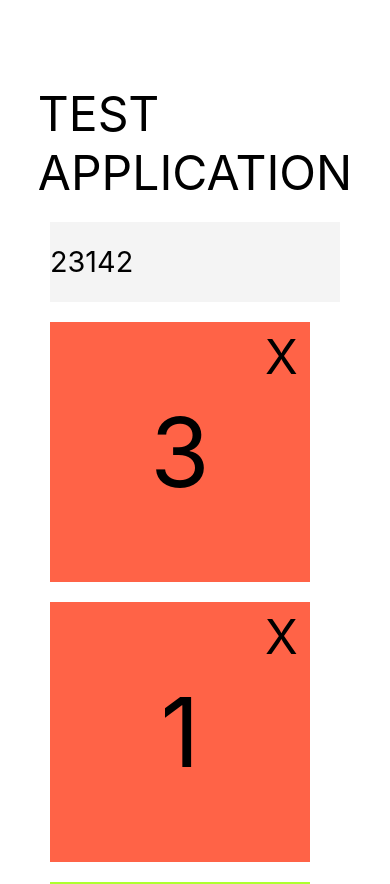
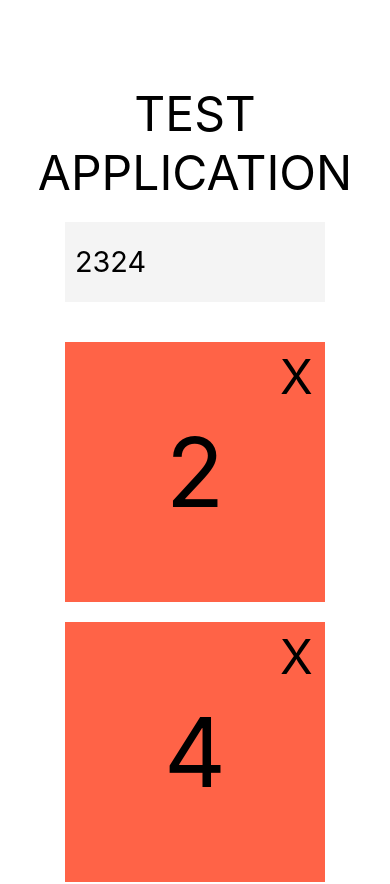
Before and after one commit to Dijinio/test-task-brokrete, a React (Create React App) app: page / in a window 390 px wide. Shown: the top 884 px of the page. Built offline with nearby package versions, Linux system fonts and the light colour scheme.

Commit message:
fixed responsive style

```diff
--- a/src/App.js
+++ b/src/App.js
@@ -48,8 +48,8 @@ function App() {
   return (
     <div className="app-container">
       <h1>Test Application</h1>
-      <p className="generated-numbers">{generatedNumbers.join("")}</p>
       <div className="tile-container">
+        <p className="generated-numbers">{generatedNumbers.join("")}</p>
         {tileValues.map((val) => (
           <TileItem
             tValue={val}
--- a/src/Components/TileItem.js
+++ b/src/Components/TileItem.js
@@ -14,7 +14,7 @@ function TileItem({
   useEffect(() => {
     const timer = setInterval(() => {
       handleGeneratedNumber(valRef.current.number);
-      handleValueDecrease(id);
+      // handleValueDecrease(id);
     }, valRef.current.number * 1000);
 
     return () => clearInterval(timer);
--- a/src/index.css
+++ b/src/index.css
@@ -31,19 +31,27 @@ code {
   font-size: 3rem;
   font-weight: 400;
   text-transform: uppercase;
+  text-align: center;
 }
 
 .generated-numbers {
-  width: 100%;
+  max-width: 100%;
   height: 80px;
   margin: 20px 0;
+  padding: 0 10px;
   background-color: #f4f4f4;
   line-height: 80px;
   font-size: 1.8rem;
+  overflow: hidden;
+  white-space: nowrap;
+  text-overflow: ellipsis;
+  direction: rtl;
+  text-align: left;
+  grid-column: 1 / -1;
 }
 
 .tile-container {
-  width: 100%;
+  max-width: 100%;
   display: grid;
   grid-template-columns: repeat(auto-fit, 260px);
   gap: 20px;
@@ -66,6 +74,7 @@ code {
 .tile-item.add-btn {
   background-color: greenyellow;
   font-size: 10rem;
+  font-weight: 500;
 }
 
 .tile-item.large-tile {
@@ -91,3 +100,16 @@ code {
 .close-btn:hover {
   color: grey;
 }
+
+@media (max-width: 650px) {
+  .app-container {
+    padding: 0 10px;
+  }
+}
+
+@media (max-width: 550px) {
+  .tile-item.large-tile {
+    grid-column: span 1;
+    grid-row: span 1;
+  }
+}
```
